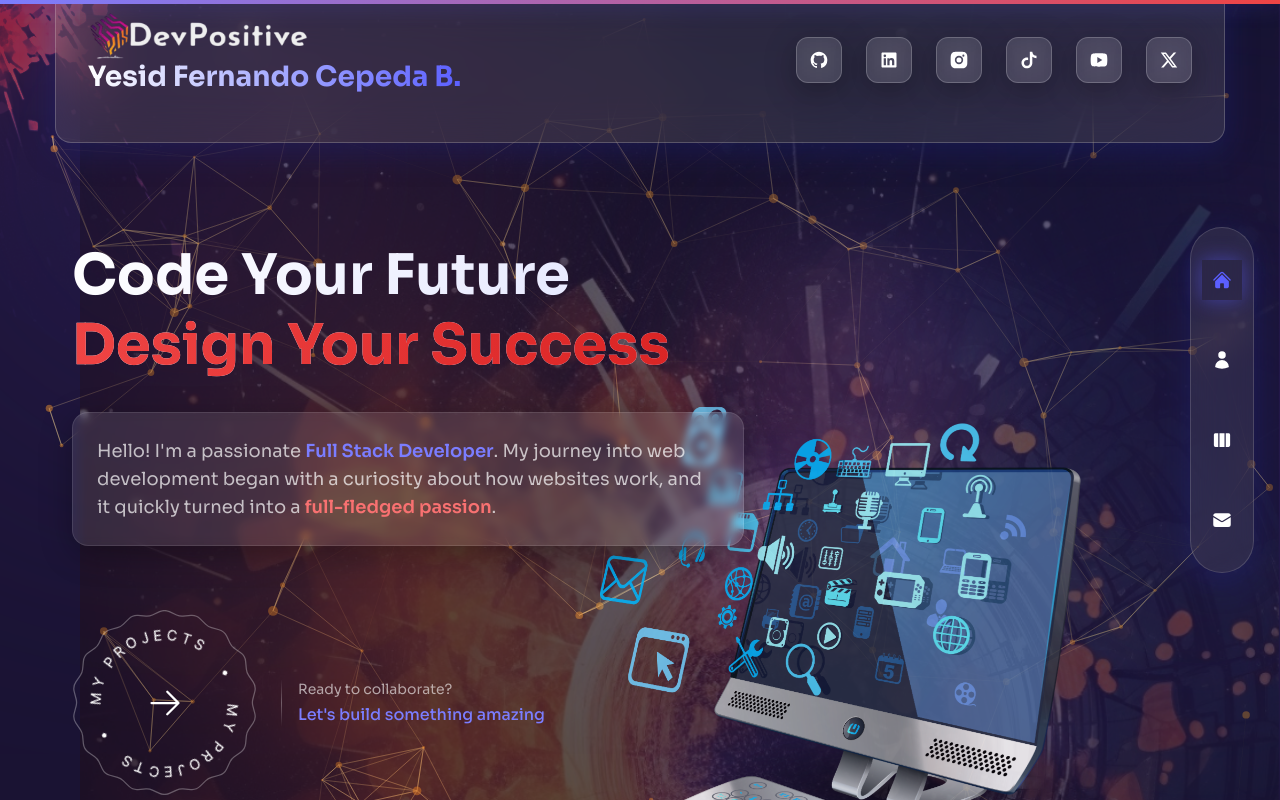
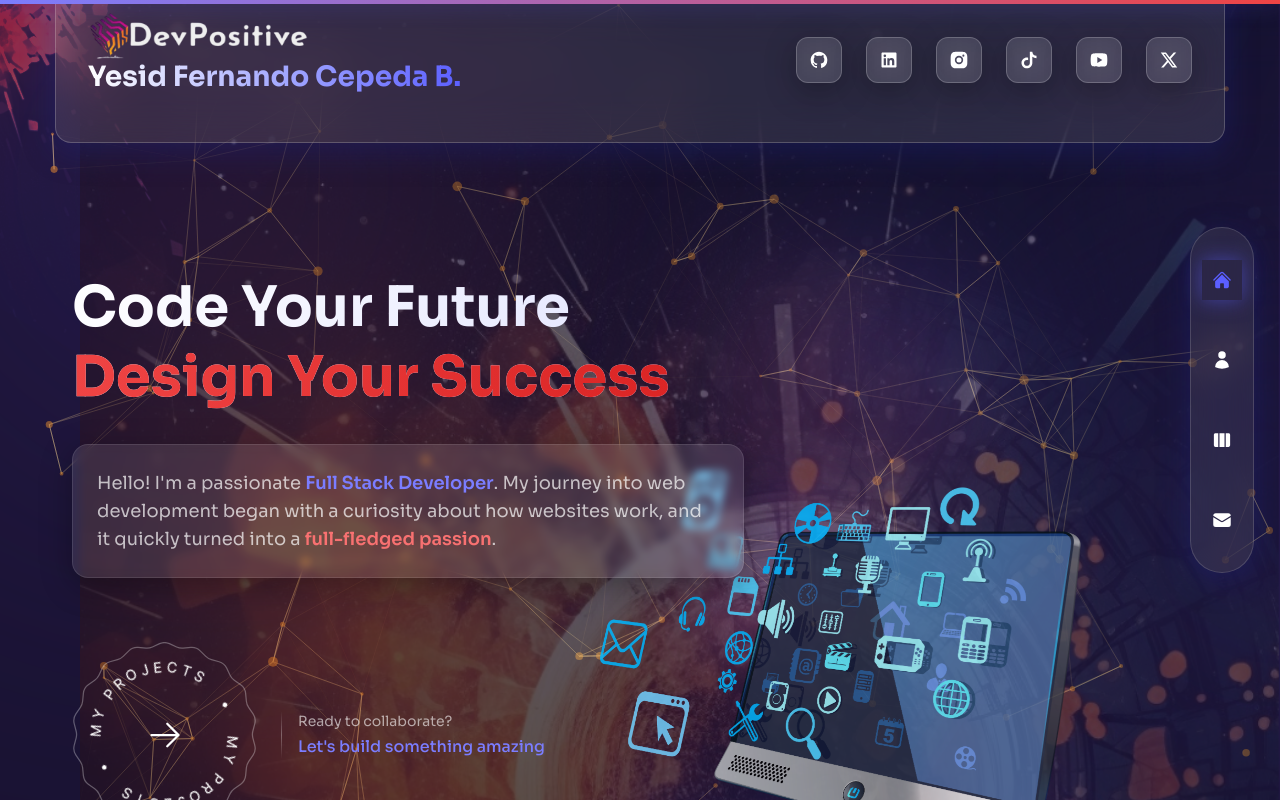
Before and after one commit to fer8614/dev-positive, a Next.js app: page / in a window 1280 px wide. Shown: the top 800 px of the page. Built offline with nearby package versions, Linux system fonts and the light colour scheme.

Commit message:
Fixing scrolling and lowering homepage content on mobile devices

```diff
--- a/components/Layout.js
+++ b/components/Layout.js
@@ -23,7 +23,7 @@
       <TopLeftImg />
       <Nav />
       <Header />
-      <main className="min-h-screen">{children}</main>
+      <main className="min-h-screen overflow-y-auto" style={{WebkitOverflowScrolling: 'touch', touchAction: 'pan-y'}}>{children}</main>
     </div>
   );
 };
--- a/pages/about/index.js
+++ b/pages/about/index.js
@@ -90,7 +90,7 @@
 const About = () => {
   const [index, setIndex] = useState(0);
   return (
-    <div className="w-full overflow-x-hidden">
+    <div className="w-full overflow-x-hidden" style={{WebkitOverflowScrolling: 'touch', touchAction: 'pan-y'}}>
       <SEOHead
         title="About - Yesid Fernando Cepeda B. | Full Stack Developer"
         description="Learn about my journey as a full-stack developer, skills in modern web technologies, and professional experience in creating innovative digital solutions."
@@ -221,8 +221,10 @@
                       {item.title}
                     </div>
                     {item.stage && (
-                      <div className="text-primary-400 text-sm sm:text-base font-medium">
-                        {item.stage}
+                      <div className="h-full bg-primary/30 py-32 text-center xl:text-left" style={{WebkitOverflowScrolling: 'touch', touchAction: 'pan-y'}}>
+                        <div className="text-primary-400 font-medium">
+                          {item.stage}
+                        </div>
                       </div>
                     )}
                   </div>
--- a/pages/contact/index.js
+++ b/pages/contact/index.js
@@ -16,7 +16,7 @@
 
 const Contact = () => {
   return (
-    <div className="w-full overflow-x-hidden relative py-16 sm:py-24 md:py-32 lg:py-44 pb-24 sm:pb-28">
+    <div className="w-full overflow-x-hidden relative py-16 sm:py-24 md:py-32 lg:py-44 pb-24 sm:pb-28" style={{WebkitOverflowScrolling: 'touch', touchAction: 'pan-y'}}>
       <SEOHead
         title="Contact - Yesid Fernando Cepeda B. | Get In Touch"
         description="Ready to collaborate? Contact me for web development projects, consultations, or any questions about modern web solutions."
@@ -28,7 +28,7 @@
 
       <Circles />
 
-      <div className="w-full max-w-7xl mx-auto px-4 sm:px-6 lg:px-8 text-center xl:text-left flex items-center justify-center min-h-screen relative z-10 pt-28 sm:pt-32 md:pt-36 lg:pt-40 pb-24 sm:pb-28">
+      <div className="w-full max-w-7xl mx-auto px-4 sm:px-6 lg:px-8 text-center xl:text-left flex items-center justify-center min-h-screen relative z-10 pt-28 sm:pt-32 md:pt-36 lg:pt-40 pb-24 sm:pb-28" style={{WebkitOverflowScrolling: 'touch', touchAction: 'pan-y'}}>
         <div className="flex flex-col xl:flex-row w-full max-w-7xl gap-8 xl:gap-16">
 
           {/* Contact Info Section */}
--- a/pages/index.js
+++ b/pages/index.js
@@ -35,7 +35,7 @@
       {/* text */}
       <div className="relative z-10 w-full min-h-screen flex items-center">
         <div className="text-center flex flex-col justify-center xl:text-left w-full container mx-auto
-                       px-4 sm:px-6 lg:px-8 py-20 sm:py-32 md:py-44">
+                       px-4 sm:px-6 lg:px-8 py-28 sm:py-40 md:py-52">
           {/* title */}
           <motion.h1
             variants={fadeIn("down", 0.2)}
--- a/pages/work/index.js
+++ b/pages/work/index.js
@@ -10,7 +10,7 @@
 
 const Work = () => {
   return (
-    <div className="w-full overflow-x-hidden relative py-16 sm:py-24 md:py-32 lg:py-44 pb-24 sm:pb-28">
+    <div className="w-full overflow-x-hidden relative py-16 sm:py-24 md:py-32 lg:py-44 pb-24 sm:pb-28" style={{WebkitOverflowScrolling: 'touch', touchAction: 'pan-y'}}>
       <SEOHead
         title="Work - Yesid Fernando Cepeda B. | Portfolio & Projects"
         description="Explore my portfolio of innovative web development projects. From modern web applications to creative digital solutions, see how I bring ideas to life through code."
@@ -49,7 +49,7 @@
 
         <div className="flex flex-col xl:flex-row gap-8 xl:gap-16 items-center">
           {/* Projects Section Title */}
-          <div className="text-center flex xl:w-[35%] flex-col lg:text-left mb-8 xl:mb-0">
+          <div className="w-full xl:w-[35%] flex flex-col lg:text-left mb-8 xl:mb-0" style={{WebkitOverflowScrolling: 'touch', touchAction: 'pan-y'}}>
             <motion.h2
               className="h2 mb-6"
               variants={fadeIn("up", 0.2)}
--- a/styles/globals.css
+++ b/styles/globals.css
@@ -23,10 +23,14 @@
     @apply bg-primary-900 leading-relaxed;
     background: linear-gradient(135deg, #0a0b14 0%, #131424 50%, #1a1b2e 100%);
     overflow-x: hidden;
+    -webkit-overflow-scrolling: touch;
+    scroll-behavior: smooth;
   }
   .page {
     @apply w-full min-h-screen;
     overflow-x: hidden;
+    -webkit-overflow-scrolling: touch;
+    scroll-behavior: smooth;
   }
   .h1 {
     @apply text-[28px] leading-tight md:text-[56px] md:leading-[1.2] mb-8 font-bold;
```
